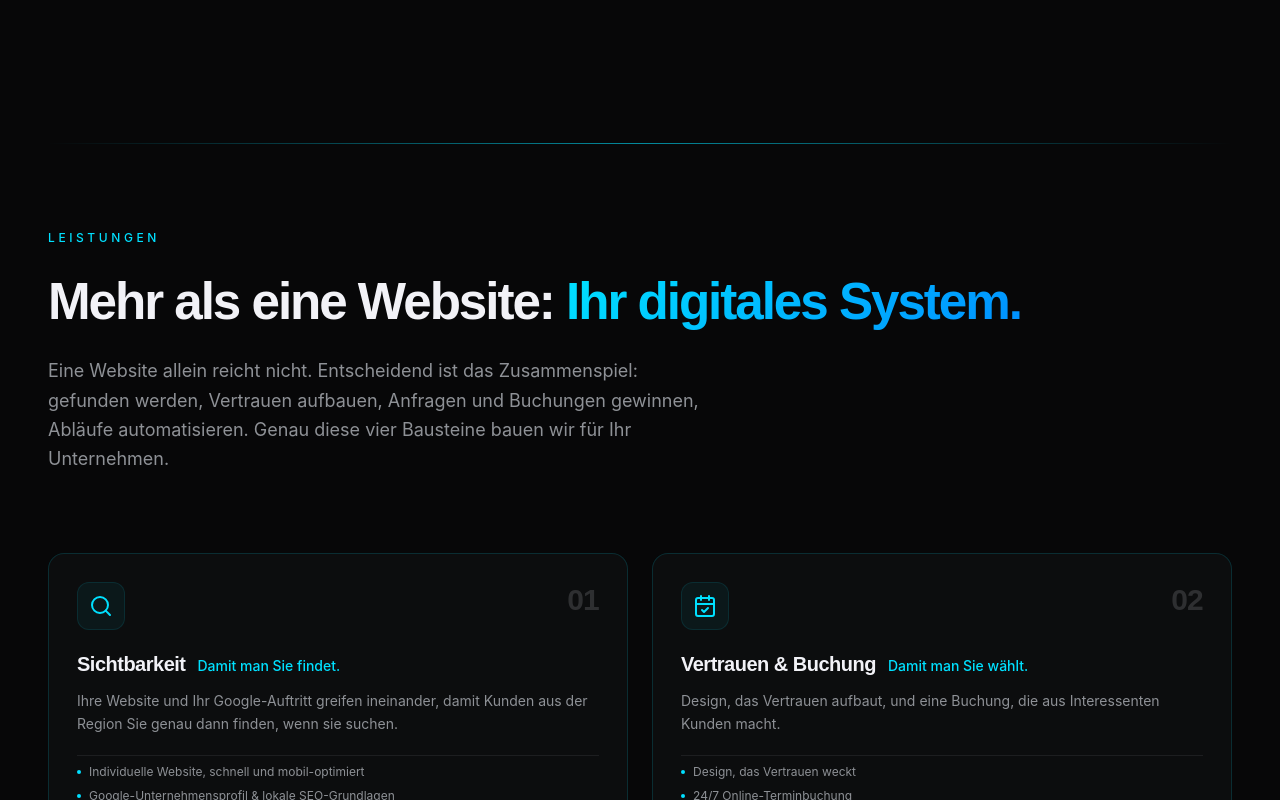
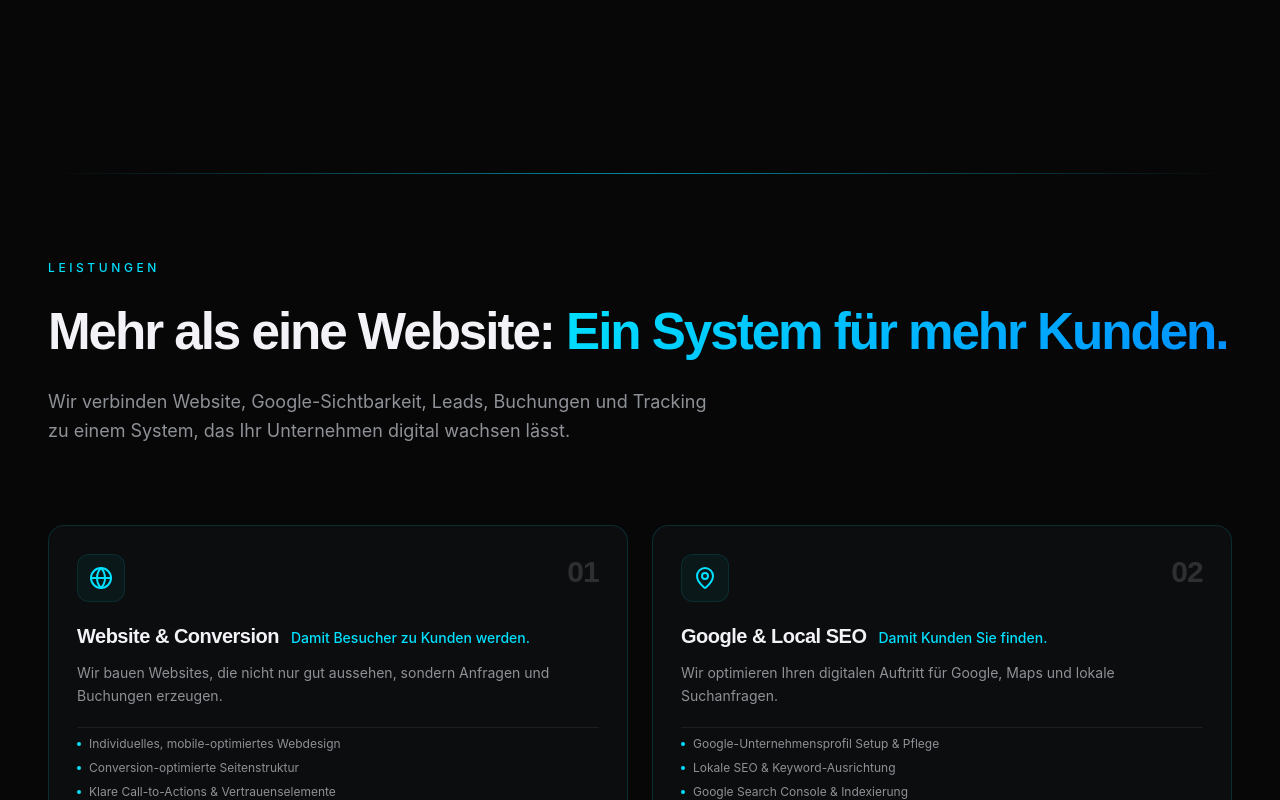
Before and after one commit to infovelodigital-lab/ZielTakt-, a React (Vite) app: page / in a window 1280 px wide. Shown: the part 2000-2800 px from the top of the page. Built offline with nearby package versions, Linux system fonts and the light colour scheme.

Commit message:
enhance the service section

```diff
--- a/src/components/landing/About.jsx
+++ b/src/components/landing/About.jsx
@@ -52,7 +52,7 @@ export default function About() {
             className="space-y-8"
           >
             <p className="text-datagrey text-lg leading-relaxed" style={{ lineHeight: '1.7' }}>
-              ZielTakt ist ein freiberufliches Design-Studio aus Konstanz. Wir arbeiten direkt und persönlich mit lokalen Unternehmen zusammen – von der ersten Idee bis zur fertigen Website.
+              ZielTakt ist ein digitales Growth-Studio aus Konstanz. Wir bauen für lokale Unternehmen mehr als nur Websites – wir verbinden Design, Sichtbarkeit und Automatisierung zu einem System, das wirklich neue Kunden bringt.
             </p>
             <p className="text-datagrey text-lg leading-relaxed" style={{ lineHeight: '1.7' }}>
               Für uns ist jede Website Maßarbeit: kein Baukasten, keine Standard-Vorlagen, sondern durchdachtes Design, das zu Ihrem Unternehmen und Ihren Kunden passt. Wir verstehen die Bodensee-Region, weil wir hier arbeiten und leben.
--- a/src/components/landing/FAQ.jsx
+++ b/src/components/landing/FAQ.jsx
@@ -6,15 +6,15 @@ import SectionDivider from './SectionDivider';
 const faqs = [
   {
     q: 'Wie lange dauert eine Website?',
-    a: 'Je nach Paket: Eine Starter Site ist nach 5–7 Tagen live, eine Signature Site nach 7–10 Tagen, das Signature+ Markenpaket nach 2–3 Wochen. Die einzelnen Schritte stehen weiter oben im Ablauf-Abschnitt, vom Erstgespräch bis zum Launch.',
+    a: 'Je nach Paket: Eine Starter Site ist nach 5–7 Tagen live, eine Growth Website nach 7–14 Werktagen, Growth Pro nach 2–4 Wochen. Die einzelnen Schritte stehen weiter oben im Ablauf-Abschnitt, vom Erstgespräch bis zum Launch.',
   },
   {
     q: 'Was kostet es wirklich am Ende?',
-    a: 'Die Startpreise stehen bei Preisen: ab 1.400 € (Starter Site), ab 2.800 € (Signature Site), ab 4.800 € (Signature+ Markenpaket). Laufende Betreuung beginnt ab 89 € pro Monat. Nach dem Erstgespräch erhalten Sie ein Festangebot, damit gibt es keine versteckten Kosten.',
+    a: 'Die Startpreise stehen bei Preisen: ab 1.590 € (Starter Site), ab 2.990 € (Growth Website), ab 4.990 € (Growth Pro). Automatisierungen sind separat buchbar, laufendes Wachstum beginnt ab 99 € pro Monat. Nach dem Erstgespräch erhalten Sie ein Festangebot, damit gibt es keine versteckten Kosten.',
   },
   {
     q: 'Kann ich meine Website später selbst bearbeiten?',
-    a: 'Ja. Wir bauen auf einem pflegeleichten System, damit Sie Texte, Bilder und Termine selbst ändern können. Wer es lieber abgeben möchte, wählt ein Betreuungspaket (ab 89 €/Monat), dann übernehmen wir die Pflege für Sie.',
+    a: 'Ja. Wir bauen auf einem pflegeleichten System, damit Sie Texte, Bilder und Termine selbst ändern können. Wer es lieber abgeben möchte, wählt ein Betreuungspaket (ab 99 €/Monat), dann übernehmen wir die Pflege für Sie.',
   },
   {
     q: 'Was passiert nach dem Launch?',
--- a/src/components/landing/Footer.jsx
+++ b/src/components/landing/Footer.jsx
@@ -54,7 +54,7 @@ export default function Footer() {
               <img src="/zieltakt-logo.png" alt="ZielTakt" width="1082" height="229" className="h-7 w-auto" />
             </div>
             <p className="text-datagrey text-sm leading-relaxed max-w-xs">
-              Webdesign-Studio aus Konstanz. Moderne Websites und digitale Lösungen für lokale Unternehmen am Bodensee.
+              Digitale Growth-Systeme für lokale Unternehmen am Bodensee: Website, Sichtbarkeit, Anfragen und Wachstum aus einer Hand.
             </p>
           </div>
 
--- a/src/components/landing/Hero.jsx
+++ b/src/components/landing/Hero.jsx
@@ -22,7 +22,7 @@ export default function Hero() {
             >
               <span className="w-1.5 h-1.5 rounded-full bg-neon animate-pulse-glow" />
               <span className="text-datagrey text-xs font-medium tracking-widest uppercase">
-                Webdesign Studio · Konstanz
+                Growth Systems · Konstanz
               </span>
             </motion.div>
 
--- a/src/components/landing/Preise.jsx
+++ b/src/components/landing/Preise.jsx
@@ -6,31 +6,38 @@ import GlassButton from './GlassButton';
 const packages = [
   {
     name: 'Starter Site',
-    price: '1.400 €',
+    price: '1.590 €',
     time: '5–7 Tage',
-    features: ['1–3 Seiten', 'Responsive Design', 'Kontaktformular', 'SSL & technische Basis'],
+    features: ['1–3 Seiten', 'Individuelles Design', 'Kontaktformular & Click-to-Call', 'SSL & technische SEO-Basis'],
     popular: false,
   },
   {
-    name: 'Signature Site',
-    price: '2.800 €',
-    time: '7–10 Tage',
-    features: ['Bis 7 Seiten', 'Individuelles Design', 'Anfrage-/Buchungsfunktion', 'Google-Sichtbarkeit eingerichtet'],
+    name: 'Growth Website',
+    price: '2.990 €',
+    time: '7–14 Werktage',
+    features: ['Bis 7 Seiten', 'Conversion-optimiertes Design', 'Booking- & Anfragefunktion', 'Google- & Local-SEO-Setup'],
     popular: true,
   },
   {
-    name: 'Signature+ Markenpaket',
-    price: '4.800 €',
-    time: '2–3 Wochen',
-    features: ['Individueller Umfang', 'Logo & Branding', 'Prozessautomatisierung', 'Persönliche Betreuung'],
+    name: 'Growth Pro',
+    price: '4.990 €',
+    time: '2–4 Wochen',
+    features: ['10+ Seiten möglich', 'Vollständige Conversion-Struktur', 'Branding & Visual Identity inklusive', 'Persönliche Betreuung & Priorität'],
     popular: false,
   },
 ];
 
+const automations = [
+  { name: 'Lead-Automatisierung', price: 'ab 250 €', note: 'Neue Anfrage → sofortige Weiterleitung per WhatsApp/E-Mail' },
+  { name: 'Bewertungs-Automatisierung', price: 'ab 300 €', note: 'Nach Auftragsabschluss automatisch um eine Google-Bewertung bitten' },
+  { name: 'Follow-up-Automatisierung', price: 'ab 400 €', note: 'Keine Antwort? Automatische Erinnerung, damit keine Anfrage verloren geht' },
+  { name: 'AI-Assistent', price: 'ab 750 €', note: 'Beantwortet häufige Fragen automatisch & erfasst neue Leads' },
+];
+
 const care = [
-  { name: 'Essential', price: '89 €', note: 'Updates & kleine Text-/Bildänderungen' },
-  { name: 'Growth', price: '179 €', note: 'Inhalte, SEO-Checks & Unterstützung' },
-  { name: 'Premium', price: '349 €', note: 'Pflege, Backups & neue Funktionen' },
+  { name: 'Care', price: '99 €', note: 'Updates, Backups & technischer Support', popular: false },
+  { name: 'Growth', price: '299 €', note: 'Care + SEO-Checks, Google-Business-Pflege & Reporting', popular: true },
+  { name: 'Growth Pro', price: '599 €', note: 'Local SEO, Tracking & strategische Weiterentwicklung', popular: false },
 ];
 
 export default function Preise() {
@@ -67,6 +74,18 @@ export default function Preise() {
           >
             Jedes Projekt ist anders, hier sind unsere Startpreise. Für alles darüber hinaus: individuelles Angebot auf Anfrage.
           </motion.p>
+          <motion.div
+            initial={{ opacity: 0, y: 10 }}
+            whileInView={{ opacity: 1, y: 0 }}
+            viewport={{ once: true }}
+            transition={{ duration: 0.6, delay: 0.2 }}
+            className="inline-flex items-center gap-2 glass rounded-full px-4 py-1.5"
+          >
+            <Check className="w-3.5 h-3.5 text-neon" strokeWidth={2.5} />
+            <span className="text-datagrey text-xs font-medium tracking-widest uppercase">
+              Transparente Preise · Keine versteckten Kosten
+            </span>
+          </motion.div>
         </div>
 
         {/* Einmalige Pakete */}
@@ -116,8 +135,45 @@ export default function Preise() {
           transition={{ duration: 0.5 }}
           className="text-datagrey text-xs mt-6 max-w-2xl leading-relaxed"
         >
-          Zeiträume gelten ab Freigabe aller Inhalte durch den Kunden. Bei Druckprodukten (Signature+) kommen 3–5 Werktage Versand hinzu.
+          Zeiträume gelten ab Freigabe aller Inhalte durch den Kunden. Bei Druckprodukten (Growth Pro) kommen 3–5 Werktage Versand hinzu.
         </motion.p>
+
+        {/* Automation & AI */}
+        <motion.div
+          initial={{ opacity: 0, y: 20 }}
+          whileInView={{ opacity: 1, y: 0 }}
+          viewport={{ once: true }}
+          transition={{ duration: 0.7 }}
+          className="mt-16"
+        >
+          <h3 className="font-heading font-semibold text-titanium text-lg tracking-tight mb-2">
+            Automation &amp; AI
+          </h3>
+          <p className="text-datagrey text-sm max-w-2xl leading-relaxed mb-8">
+            Weniger manuelle Arbeit, mehr Zeit für Ihr Geschäft. Unabhängig buchbar, ob als Teil eines Website-Projekts oder später ergänzt.
+          </p>
+          <div className="grid grid-cols-1 md:grid-cols-2 gap-4">
+            {automations.map((a, i) => (
+              <motion.div
+                key={a.name}
+                initial={{ opacity: 0, y: 15 }}
+                whileInView={{ opacity: 1, y: 0 }}
+                viewport={{ once: true, margin: '-40px' }}
+                transition={{ duration: 0.5, delay: i * 0.06 }}
+                className="glass rounded-2xl p-5 flex items-center justify-between gap-4 hover:border-neon/20 transition-all duration-500"
+              >
+                <div>
+                  <div className="text-titanium text-sm font-semibold">{a.name}</div>
+                  <div className="text-datagrey text-xs leading-relaxed mt-1">{a.note}</div>
+                </div>
+                <span className="font-heading font-bold text-neon text-sm whitespace-nowrap">{a.price}</span>
+              </motion.div>
+            ))}
+          </div>
+          <p className="text-datagrey text-xs mt-6 max-w-2xl leading-relaxed">
+            Laufende Betriebskosten für eingesetzte Tools/Software separat, je nach Umfang. Weitere Automationen (CRM-Anbindung, komplette Workflow-Systeme) auf Anfrage.
+          </p>
+        </motion.div>
 
         {/* Laufende Betreuung */}
         <motion.div
@@ -127,9 +183,12 @@ export default function Preise() {
           transition={{ duration: 0.7 }}
           className="mt-16"
         >
-          <h3 className="font-heading font-semibold text-titanium text-lg tracking-tight mb-8">
-            Laufende Betreuung: monatlich
+          <h3 className="font-heading font-semibold text-titanium text-lg tracking-tight mb-2">
+            Laufendes Wachstum: monatlich
           </h3>
+          <p className="text-datagrey text-sm max-w-2xl leading-relaxed mb-8">
+            Nicht nur online sein, sondern sichtbar bleiben. Jederzeit kündbar, kein Vertrag über Monate hinaus.
+          </p>
           <div className="grid grid-cols-1 md:grid-cols-3 gap-6">
             {care.map((c, i) => (
               <motion.div
@@ -138,8 +197,15 @@ export default function Preise() {
                 whileInView={{ opacity: 1, y: 0 }}
                 viewport={{ once: true, margin: '-40px' }}
                 transition={{ duration: 0.5, delay: i * 0.08 }}
-                className="glass rounded-2xl p-6 space-y-3 hover:border-neon/20 transition-all duration-500"
+                className={`glass rounded-2xl p-6 space-y-3 relative transition-all duration-500 hover:border-neon/20 ${
+                  c.popular ? 'border-neon/40 glow-blue' : ''
+                }`}
               >
+                {c.popular && (
+                  <span className="absolute -top-3 left-1/2 -translate-x-1/2 text-[10px] font-semibold tracking-widest uppercase text-void bg-neon rounded-full px-3 py-1">
+                    Empfohlen
+                  </span>
+                )}
                 <div className="text-datagrey text-xs tracking-widest uppercase">{c.name}</div>
                 <div className="flex items-baseline gap-1.5">
                   <span className="text-datagrey text-sm">ab</span>
--- a/src/components/landing/ServiceArea.jsx
+++ b/src/components/landing/ServiceArea.jsx
@@ -68,7 +68,7 @@ const lakePath = LAKE_LATLON.map(([lat, lon], i) => {
 }).join(' ') + ' Z';
 
 const konstanz = MAP_TOWNS.find((t) => t.primary);
-const [kx, ky] = project(konstanz.lat, konstanz.lon);
+const [kx, ky] = project(konstanz?.lat, konstanz?.lon);
 const reachRings = [34, 58, 84];
 
 export default function ServiceArea() {
--- a/src/components/landing/Services.jsx
+++ b/src/components/landing/Services.jsx
@@ -1,58 +1,58 @@
 import { motion } from 'framer-motion';
-import { Search, CalendarCheck, Workflow, Palette } from 'lucide-react';
+import { Globe, MapPin, CalendarCheck, BarChart3 } from 'lucide-react';
 import SectionDivider from './SectionDivider';
 
 const phases = [
   {
     number: '01',
-    icon: Search,
-    title: 'Sichtbarkeit',
-    tagline: 'Damit man Sie findet.',
-    description: 'Ihre Website und Ihr Google-Auftritt greifen ineinander, damit Kunden aus der Region Sie genau dann finden, wenn sie suchen.',
+    icon: Globe,
+    title: 'Website & Conversion',
+    tagline: 'Damit Besucher zu Kunden werden.',
+    description: 'Wir bauen Websites, die nicht nur gut aussehen, sondern Anfragen und Buchungen erzeugen.',
     features: [
-      'Individuelle Website, schnell und mobil-optimiert',
-      'Google-Unternehmensprofil & lokale SEO-Grundlagen',
-      'Anmeldung bei der Google Search Console',
-      'Saubere, technisch starke Basis',
+      'Individuelles, mobile-optimiertes Webdesign',
+      'Conversion-optimierte Seitenstruktur',
+      'Klare Call-to-Actions & Vertrauenselemente',
+      'Schnelle Ladezeiten & technische SEO-Basis',
     ],
   },
   {
     number: '02',
-    icon: CalendarCheck,
-    title: 'Vertrauen & Buchung',
-    tagline: 'Damit man Sie wählt.',
-    description: 'Design, das Vertrauen aufbaut, und eine Buchung, die aus Interessenten Kunden macht.',
+    icon: MapPin,
+    title: 'Google & Local SEO',
+    tagline: 'Damit Kunden Sie finden.',
+    description: 'Wir optimieren Ihren digitalen Auftritt für Google, Maps und lokale Suchanfragen.',
     features: [
-      'Design, das Vertrauen weckt',
-      '24/7 Online-Terminbuchung',
-      'Automatische Bestätigungen & Erinnerungen',
-      'Anbindung an Ihre Software möglich',
+      'Google-Unternehmensprofil Setup & Pflege',
+      'Lokale SEO & Keyword-Ausrichtung',
+      'Google Search Console & Indexierung',
+      'Strukturierte Daten für bessere Auffindbarkeit',
     ],
   },
   {
     number: '03',
-    icon: Workflow,
-    title: 'Automatisierung',
-    tagline: 'Damit nichts liegen bleibt.',
-    description: 'Wiederkehrende Aufgaben laufen von allein, auch nach Feierabend und am Wochenende.',
+    icon: CalendarCheck,
+    title: 'Leads & Buchungen',
+    tagline: 'Damit aus Interesse echte Anfragen werden.',
+    description: 'Wir machen es Ihren Kunden einfach, Kontakt aufzunehmen, einen Termin zu buchen oder eine Anfrage zu senden.',
     features: [
-      'Prozessautomatisierung für wiederkehrende Aufgaben',
-      'Lead-Weiterleitung per WhatsApp/E-Mail',
-      'Bewertungsanfragen nach Auftragsabschluss',
-      'Rückrufservice bei verpassten Anrufen',
+      '24/7 Online-Terminbuchung',
+      'Kontakt- & Anfrageformulare',
+      'WhatsApp-Kontakt & Click-to-Call',
+      'Automatische Bestätigungen & Erinnerungen',
     ],
   },
   {
     number: '04',
-    icon: Palette,
-    title: 'Marke',
-    tagline: 'Damit man Sie wiedererkennt.',
-    description: 'Ein starker, einheitlicher Auftritt: Logo, Farben und verlässliche Sicherheit als Vertrauensbasis.',
+    icon: BarChart3,
+    title: 'Tracking & Growth',
+    tagline: 'Damit Sie wissen, was wirklich funktioniert.',
+    description: 'Wir machen sichtbar, woher Ihre Kunden kommen und welche Maßnahmen tatsächlich Anfragen bringen.',
     features: [
-      'Individuelles Logo & Branding',
-      'Farb- und Schriftenwelt',
-      'SSL-Verschlüsselung (HTTPS) inklusive',
-      'Updates, Backups & technische Sicherheit',
+      'Google Analytics & Search Console',
+      'Conversion- & Formular-Tracking',
+      'Performance Monitoring',
+      'Reporting je nach Betreuungspaket',
     ],
   },
 ];
@@ -80,7 +80,7 @@ export default function Services() {
             className="font-heading font-bold text-titanium tracking-[-0.04em]"
             style={{ fontSize: 'clamp(2rem, 4vw, 3.5rem)' }}
           >
-            Mehr als eine Website: <span className="text-gradient-blue">Ihr digitales System.</span>
+            Mehr als eine Website: <span className="text-gradient-blue">Ein System für mehr Kunden.</span>
           </motion.h2>
           <motion.p
             initial={{ opacity: 0, y: 15 }}
@@ -89,7 +89,7 @@ export default function Services() {
             transition={{ duration: 0.7, delay: 0.1 }}
             className="text-datagrey text-lg max-w-2xl leading-relaxed"
           >
-            Eine Website allein reicht nicht. Entscheidend ist das Zusammenspiel: gefunden werden, Vertrauen aufbauen, Anfragen und Buchungen gewinnen, Abläufe automatisieren. Genau diese vier Bausteine bauen wir für Ihr Unternehmen.
+            Wir verbinden Website, Google-Sichtbarkeit, Leads, Buchungen und Tracking zu einem System, das Ihr Unternehmen digital wachsen lässt.
           </motion.p>
         </div>
 
```
